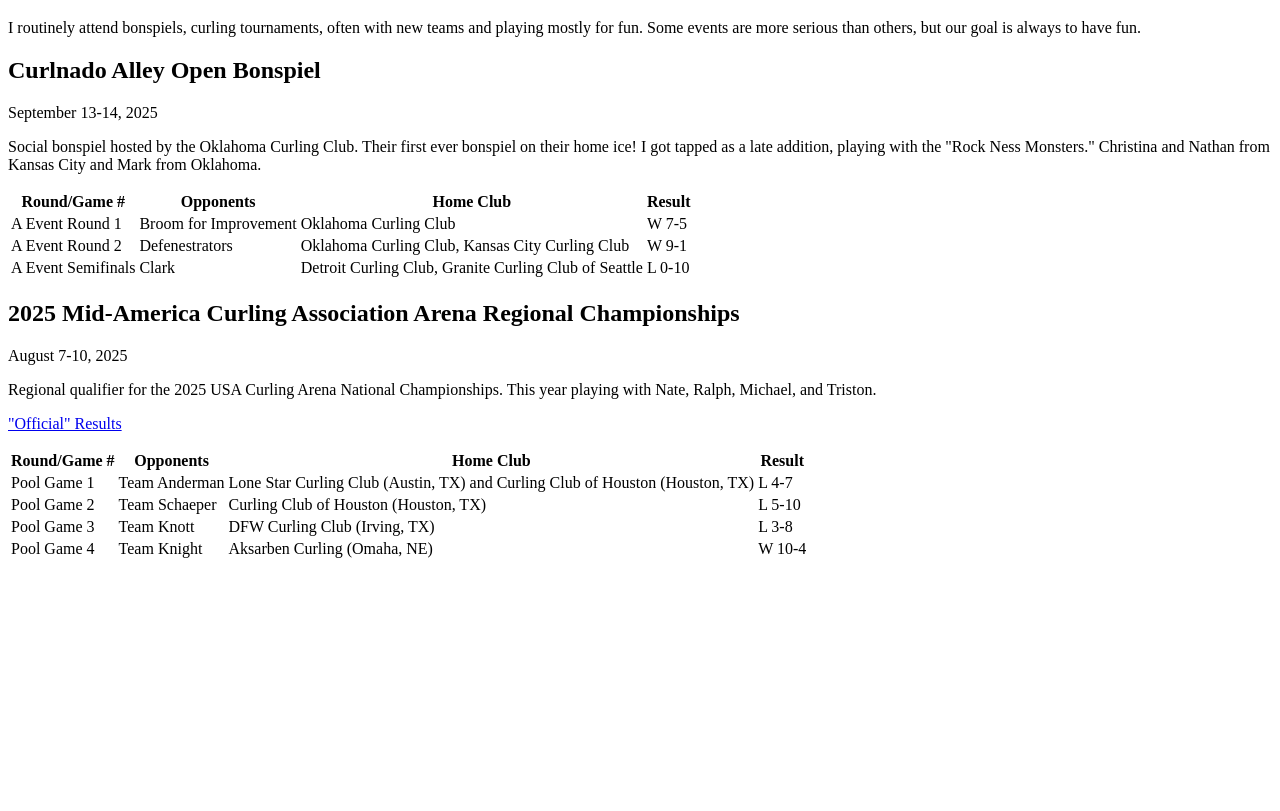
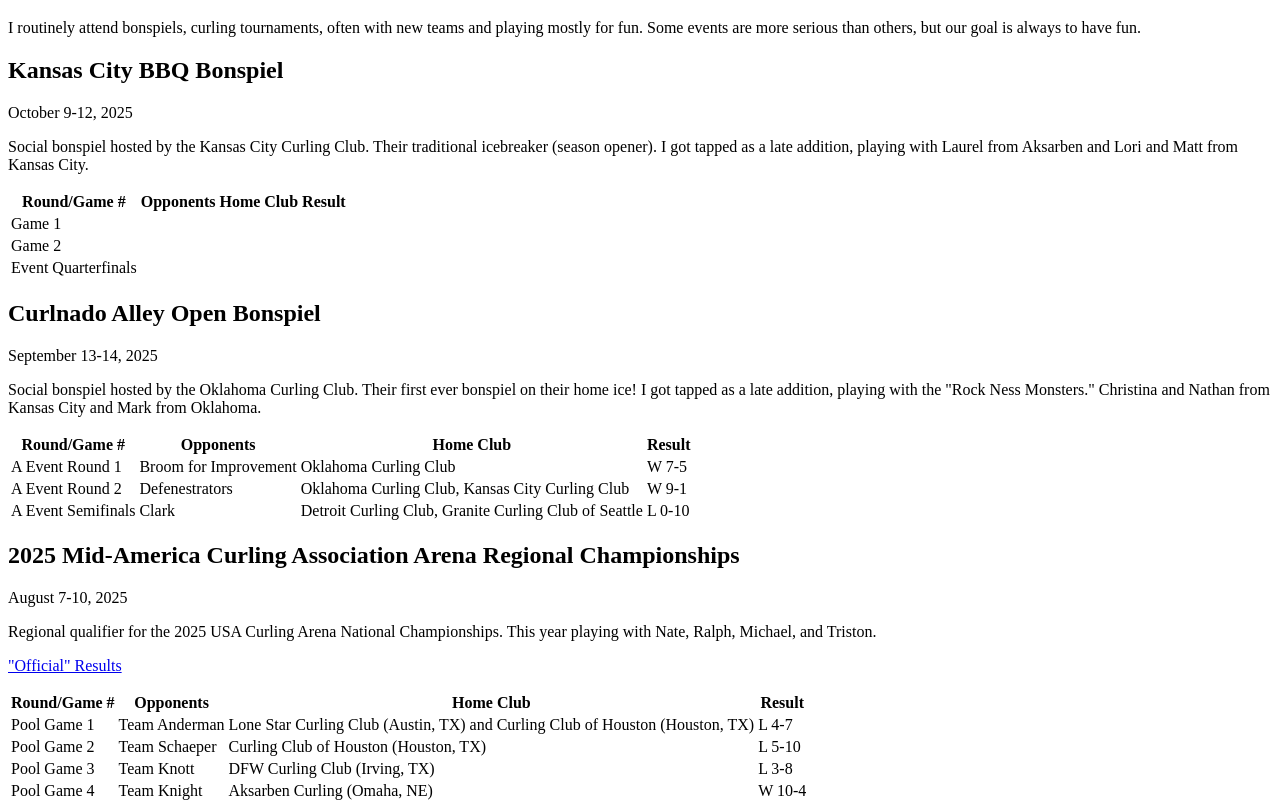
Before and after one commit to Programmerman1/programmermannet, a plain HTML site: page bonspiels.html in a window 1280 px wide. Shown: the part 61-872 px from the top of the page. Before the commit the page ends 800 px from the top, so only its background shows below. Drawn offline with Linux system fonts and the light colour scheme.

Commit message:
making the structure for kc bbq

```diff
--- a/bonspiels.html
+++ b/bonspiels.html
@@ -7,6 +7,42 @@
     <main>
       <h1>Programmerman At Bonspiels</h1>
       <p>I routinely attend bonspiels, curling tournaments, often with new teams and playing mostly for fun. Some events are more serious than others, but our goal is always to have fun.</p>
+
+      <article>
+        <h2>Kansas City BBQ Bonspiel</h2>
+        <p>October 9-12, 2025</p>
+        <p>Social bonspiel hosted by the Kansas City Curling Club. Their traditional icebreaker (season opener). I got tapped as a late addition, playing with Laurel from Aksarben and Lori and Matt from Kansas City.</p>
+        <table>
+          <thead>
+            <tr>
+              <th>Round/Game #</th>
+              <th>Opponents</th>
+              <th>Home Club</th>
+              <th>Result</th>
+            </tr>
+          </thead>
+          <tbody>
+            <tr>
+              <td>Game 1</td>
+              <td></td>
+              <td></td>
+              <td></td>
+            </tr>
+            <tr>
+              <td>Game 2</td>
+              <td></td>
+              <td></td>
+              <td></td>
+            </tr>
+            <tr>
+              <td>Event Quarterfinals</td>
+              <td></td>
+              <td></td>
+              <td></td>
+            </tr>
+          </tbody>
+        </table>
+      </article>
 
       <article>
         <h2>Curlnado Alley Open Bonspiel</h2>
```
